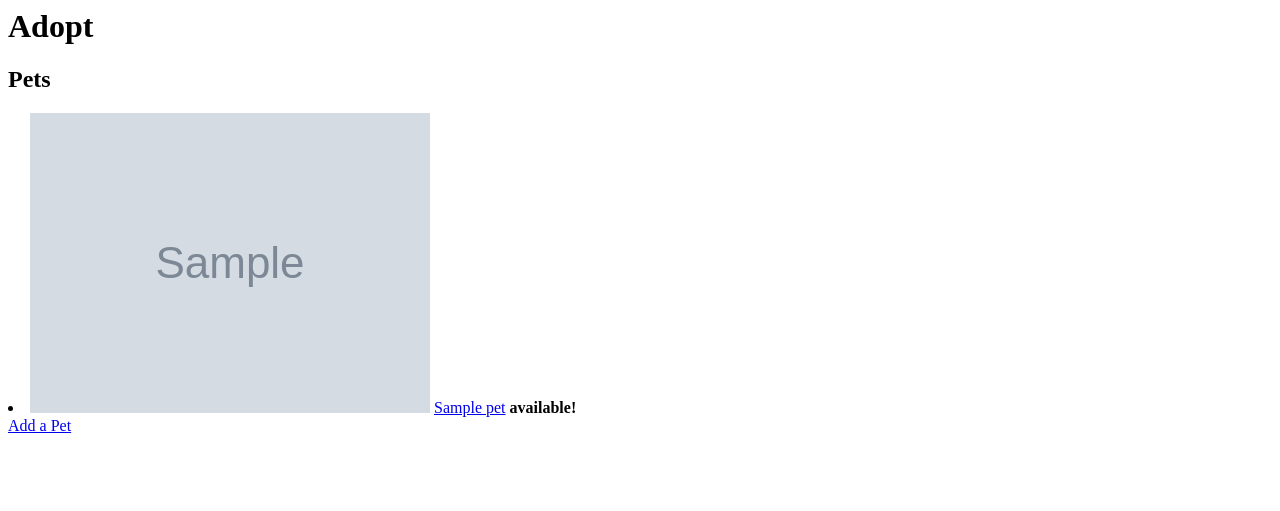
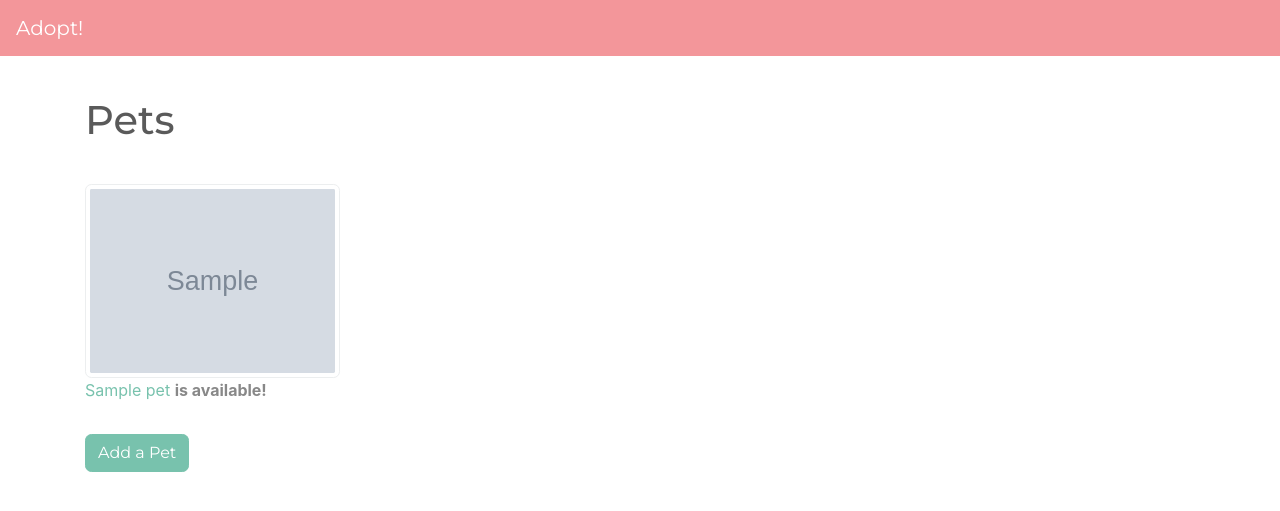
Before and after one commit to joelburton/adopt, a Flask app: page / in a window 1280 px wide. Shown: the top 511 px of the page. Run offline with Flask 2, Linux system fonts and the light colour scheme; tables that the repository leaves empty hold one stand-in row (values such as "Sample post"); grey boxes marked "Sample" are stand-in pictures.

Commit message:
Add avatar, SQL data, requirements.

```diff
--- a/solution/app.py
+++ b/solution/app.py
@@ -4,6 +4,8 @@
 from flask_wtf import FlaskForm
 from wtforms import StringField, IntegerField, RadioField, TextAreaField, BooleanField
 from wtforms.validators import InputRequired, Length, NumberRange, URL, Optional
+
+GENERIC_IMAGE = "https://mylostpetalert.com/wp-content/themes/mlpa-child/images/nophoto.gif"
 
 app = Flask(__name__)
 
@@ -31,6 +33,11 @@
     age = db.Column(db.Integer)
     notes = db.Column(db.Text)
     available = db.Column(db.Boolean, nullable=False, default=True)
+
+    def image_url(self):
+        """Return image for pet -- bespoke or generic."""
+
+        return self.photo_url or GENERIC_IMAGE
 
 
 db.create_all()
--- a/solution/static/adopt.css
+++ b/solution/static/adopt.css
@@ -0,0 +1,11 @@
+h1, h2 {
+	margin: 1em 0;
+}
+
+.form-control li {
+	list-style-type: none;
+}
+
+.pets-listing {
+	margin-bottom: 2em;
+}
--- a/solution/templates/base.html
+++ b/solution/templates/base.html
@@ -1,17 +1,24 @@
 <html>
   <head>
+		<link rel="stylesheet" href="https://bootswatch.com/4/minty/bootstrap.min.css">
     <link rel="stylesheet" href="/static/adopt.css">
   </head>
   <body>
-    <h1>Adopt</h1>
+
+	<nav class="navbar navbar-expand-lg navbar-dark bg-dark">
+		<a class="navbar-brand" href="/">Adopt!</a>
+	</nav>
+
+	<div class="container">
 
     {% for msg in get_flashed_messages() %}
-      {{ msg }}
+		  <div class="alert alert-info">{{ msg }}</div>
     {% endfor %}
 
     {% block content %}
 
     {% endblock %}
+		</div>
 
   </body>
 </html>
--- a/solution/templates/pet_add_form.html
+++ b/solution/templates/pet_add_form.html
@@ -6,7 +6,7 @@
 
 <form action="{{ url_for('add_pet') }}" method="POST">
   {% include "_form.html" %}
-  <button type="submit">Add</button>
+  <button class="btn btn-primary" type="submit">Add</button>
 </form>
 
 {% endblock %}
--- a/solution/templates/pet_list.html
+++ b/solution/templates/pet_list.html
@@ -2,18 +2,20 @@
 
 {% block content %}
 
-<h2>Pets</h2>
+<h1>Pets</h1>
 
+<div class="row pets-listing">
 {% for pet in pets %}
-<li>
-  {% if pet.photo_url %}<img src="{{ pet.photo_url }}">{% endif %}
+  <div class="col-3">
+		<img class="img-thumbnail" src="{{ pet.image_url() }}">
   <a href="{{ url_for('edit_pet', pet_id=pet.id) }}">{{ pet.name }}</a>
-  {% if pet.available %} <b>available!</b> {% endif %}
-</li>
+  {% if pet.available %} <b> is available!</b> {% endif %}
+	</div>
 {% else %}
-  No pets yet.
+	<div class="col-12">No pets yet.</div>
 {% endfor %}
+</div>
 
-<a href="{{ url_for('add_pet') }}">Add a Pet</a>
+<a class="btn btn-primary" href="{{ url_for('add_pet') }}">Add a Pet</a>
 
 {% endblock %}
```
Also changed, not shown: solution/templates/_form.html (+4 -4 lines), solution/templates/pet_edit_form.html (+5 -3 lines).
